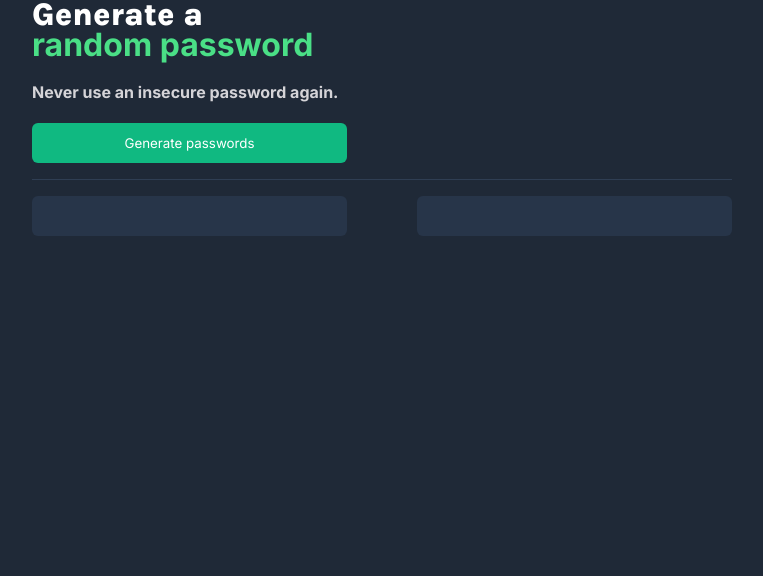
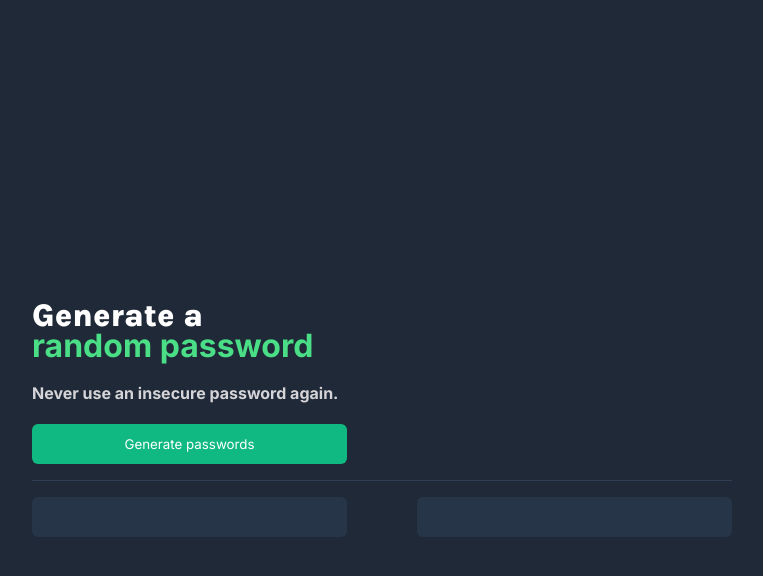
Before and after one commit to fullstackkg/password-generator, a plain HTML site: page index.html in a window 1280 px wide. Shown: the whole page, without its empty margins (258-1021 px from the left). Drawn offline with Linux system fonts and the light colour scheme.

Commit message:
Update index.css

```diff
--- a/index.css
+++ b/index.css
@@ -8,7 +8,8 @@
 body {
     display: flex;
     align-items: center;
-   background: #1F2937;
+    background: #1F2937;
+    height: 100vh;
 }
 
 h1 {
@@ -52,7 +53,7 @@ h4 {
     flex-direction: column;
     justify-content: flex-end;
     gap: 1em;
-    height: 40%;
+    height: 60%;
 }
 
 #password-container {
@@ -60,7 +61,7 @@ h4 {
     padding-top: 1em;
     display: flex;
     justify-content: space-between;
-    height: 60%;
+    height: auto;
 }
 
 .password-results {
```
